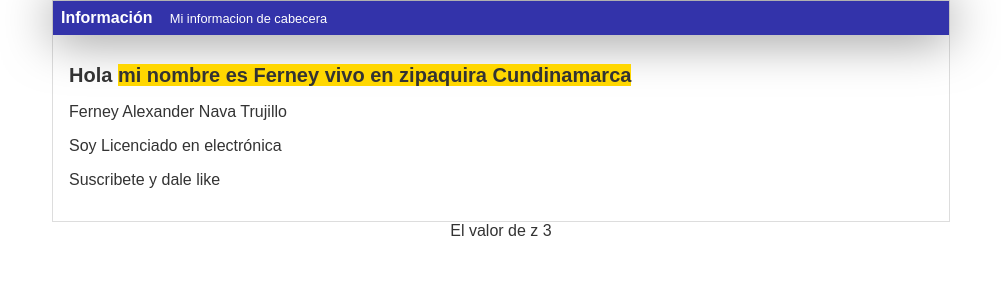
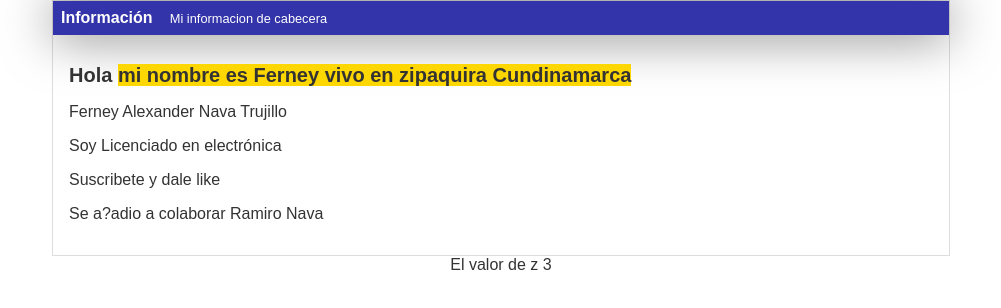
Before and after one commit to ferneynava/Curso-de-programacion-basica, a plain HTML site: page practica1.html in a window 1280 px wide. Shown: the whole page, without its empty margins (139-1140 px from the left). Drawn offline with Linux system fonts and the light colour scheme.

Commit message:
Se añadio el nombre de quien colabora

```diff
--- a/practica1.html
+++ b/practica1.html
@@ -18,6 +18,7 @@
       <p>Ferney Alexander Nava Trujillo</p>
       <p>Soy Licenciado en electrónica</p>
       <p>Suscribete y dale like</p>
+      <p>Se a?adio a colaborar Ramiro Nava<p>
     </div>
   </div>
     <script type="text/JavaScript">
```
